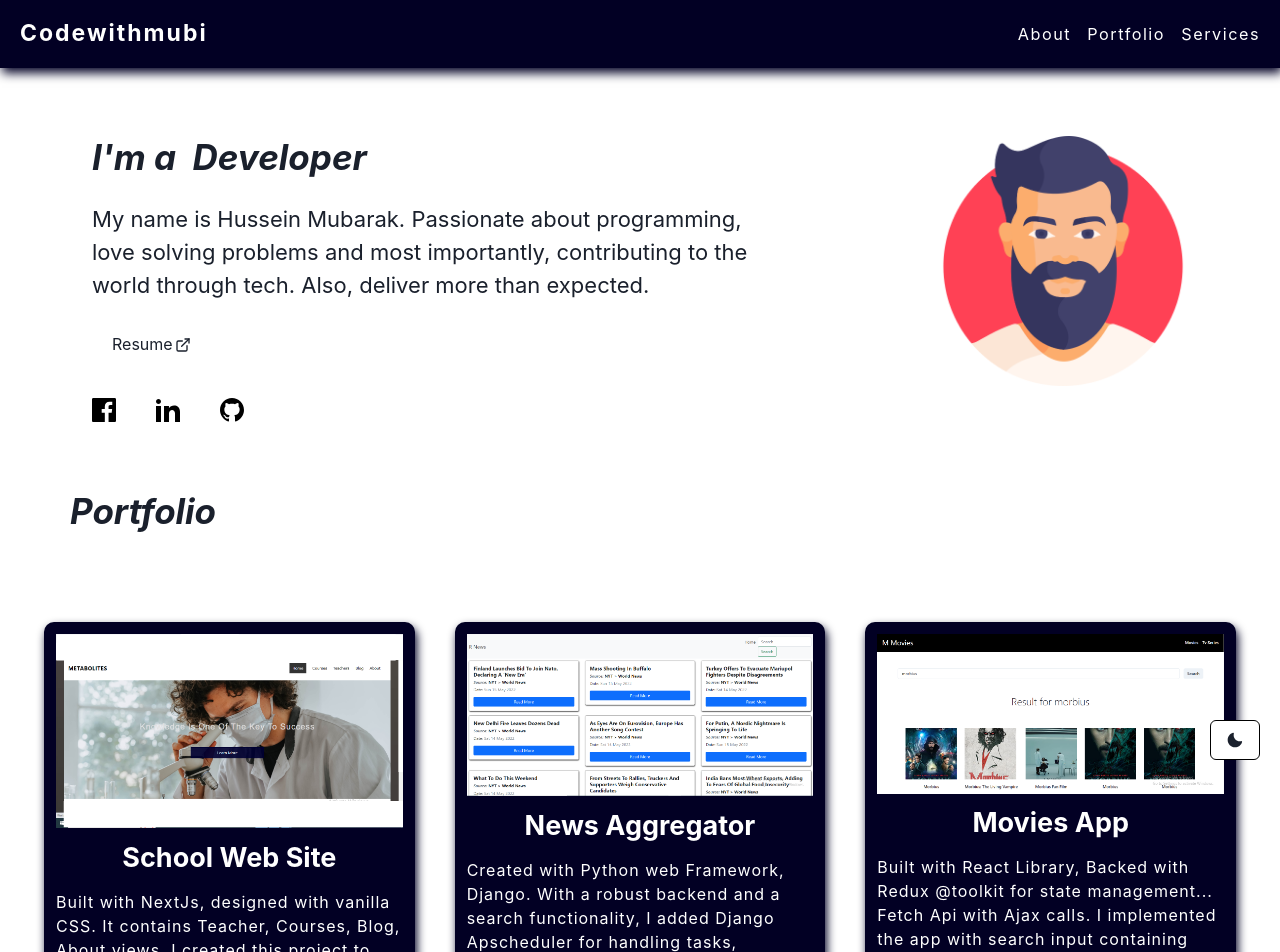
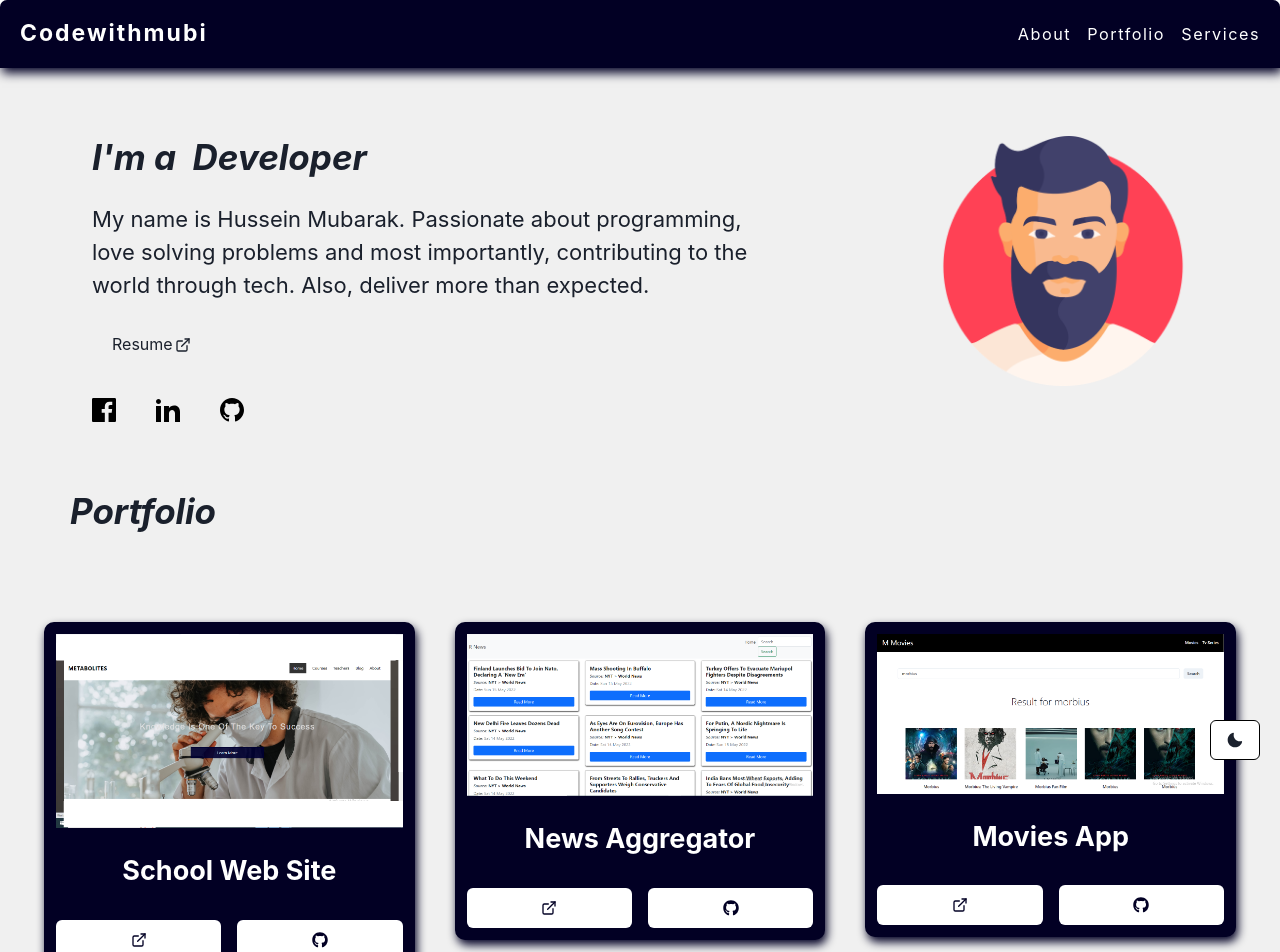
Before and after one commit to Kiddo-prog/My-portfolio, a React (Create React App) app: page /portfolio in a window 1280 px wide. Shown: the top 952 px of the page. Built offline with nearby package versions, Linux system fonts and the light colour scheme.

Commit message:
Modified changes

```diff
--- a/package.json
+++ b/package.json
@@ -12,6 +12,7 @@
     "@testing-library/react": "^13.0.0",
     "@testing-library/user-event": "^13.2.1",
     "framer-motion": "6",
+    "leva": "^0.9.27",
     "react": "^18.0.0",
     "react-dom": "^18.0.0",
     "react-icons": "^4.3.1",
--- a/src/components/Portfolio/index.jsx
+++ b/src/components/Portfolio/index.jsx
@@ -13,6 +13,11 @@ import {
 import { ExternalLinkIcon } from "@chakra-ui/icons";
 import { FaGithub } from 'react-icons/fa'
 import Reveal  from "react-reveal/Reveal";
+import { useRef, useState } from "react";
+import { useSpring, animated } from "@react-spring/web";
+import { useControls } from "leva";
+import "./styles.css";
+
 
 export default function PortfolioComponent() {
   const bg = useColorModeValue("rgb(2,0,36)", "#fff");
@@ -60,18 +65,19 @@ export default function PortfolioComponent() {
             <Heading
               textAlign="center"
               fontSize={["15px", "20px", "25px", "27px"]}
-              marginTop="0.5em"
+              marginTop="1em"
             >
               {item.title}
+              {item.bash}
             </Heading>
-            <Text
+            {/* <Text
               w={["100%", null, "100%"]}
               margin="1em auto"
               letterSpacing={1}
             >
               {item.description}
-            </Text>
-            <Flex justifyContent={'space-between'} alignItems={'center'} columnGap={'1em'}>
+            </Text> */}
+            <Flex justifyContent={'space-between'} alignItems={'center'} columnGap={'1em'} mt={'2em'}>
               <Button
                 as={"a"}
                 target={'_blank'}
@@ -99,6 +105,46 @@ export default function PortfolioComponent() {
         ))}
         </Reveal>
       </SimpleGrid>
+      {/* <Card /> */}
     </>
   );
 }
+
+
+
+const calc = (x, y, rect) => [
+  -(y - rect.top - rect.height / 2) / 5,
+  (x - rect.left - rect.width / 2) / 5,
+  1.4
+];
+const trans = (x, y, s) =>
+  `perspective(600px) rotateX(${x}deg) rotateY(${y}deg) scale(${s})`;
+
+export function Card() {
+  const ref = useRef(null);
+  const [xys, set] = useState([0, 0, 1]);
+  const config = useControls({
+    mass: 1,
+    tension: 170,
+    friction: 26,
+    clamp: false,
+    precision: 0.01,
+    velocity: 0,
+    easing: (t) => t
+  });
+  const props = useSpring({ xys, config });
+
+  return (
+    <div className="ccard-main" ref={ref}>
+      <animated.div
+        className="ccard"
+        style={{ transform: props.xys.to(trans) }}
+        onMouseLeave={() => set([0, 0, 1])}
+        onMouseMove={(e) => {
+          const rect = ref.current.getBoundingClientRect();
+          set(calc(e.clientX, e.clientY, rect));
+        }}
+      />
+    </div>
+  );
+}
--- /dev/null
+++ b/src/components/Portfolio/styles.css
@@ -0,0 +1,26 @@
+#root {
+  position: relative;
+  height: 100%;
+  overflow: hidden;
+  border-radius: 7px;
+  background: #f0f0f0;
+  cursor: pointer;
+}
+
+.ccard-main {
+  width: 100%;
+  height: 100%;
+  display: flex;
+  align-items: center;
+  justify-content: center;
+  overflow: hidden;
+}
+
+.ccard {
+  width: 20ch;
+  height: 20ch;
+  background: hotpink;
+  border-radius: 5px;
+  transition: box-shadow 0.5s;
+  will-change: transform;
+}
```
Also changed, not shown: 2 other files (tests, documents, lock files or other folders).
